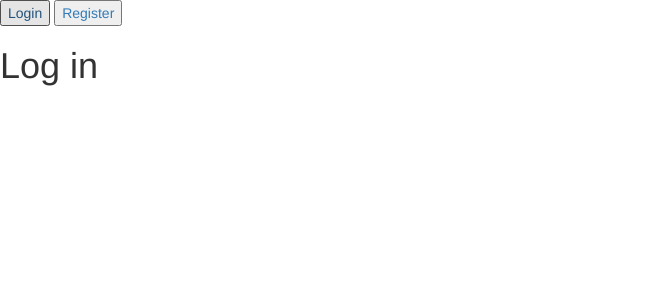
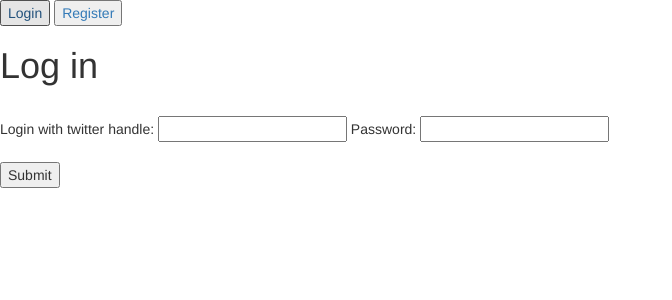
Before and after one commit to HannahSchafer/inspirer-web-app, a Flask app: page /log-in in a window 1280 px wide. Shown: the top 300 px of the page, without its empty margins (0-672 px from the left). Run offline with Flask 2, Linux system fonts and the light colour scheme; some libraries are stand-ins or nearby versions.

Commit message:
login, login validation, logout all working

```diff
--- a/server.py
+++ b/server.py
@@ -59,7 +59,7 @@ def process_registration():
         db.session.commit()
 
         # flash message for the user
-        flash("Welcome to Inspirador!")
+        flash("Welcome to Inspiratoren!")
 
         # User is now in a session
         session["user_id"] = user_id
@@ -74,23 +74,23 @@ def log_in():
     return render_template("login.html")
 
 
-# @app.route("/inspire")
-# def inspire_me():
-#     """Shows page where user clicks to get daily inspiration."""
+@app.route("/login-validation")
+def check_login():
+    """Compares login info to db info."""
 
-#     # User is still in a session
-#     session["user_id"] = user_id
+    twitter_handle = request.args.get("twitter_handle")
+    password = request.args.get("password")
 
-#     return render_template('inspire.html')
+    valid_user = User.query.filter((User.twitter_handle==twitter_handle) & \
+                 (User.password==password)).first()
 
-
-
-# @app.route("/inspire-process")
-# def inspire_me():
-#     """Shows page where user clicks to get daily inspiration."""
-
-
-
+    if valid_user:
+        session["user_id"] = valid_user.user_id
+        flash("Welcome back! You are logged in.")
+        return redirect("/inspire")
+    else:
+        flash("Twitter handle and password do not match. Please try again.")
+        return redirect("/log-in")
 
 
 @app.route("/logged-out")
@@ -101,9 +101,27 @@ def log_out():
     del session["user_id"]
 
     # flash message for user.
-    flash("Have a wonderful day. Visit again soon.")
+    flash("You are now logged out. Have a wonderful day! ")
 
     return redirect("/")
+
+
+@app.route("/inspire")
+def display_inspire():
+    """Shows page where user clicks to get daily inspiration."""
+
+    return render_template('inspire.html')
+
+
+
+@app.route("/inspire-process")
+def process_inspire():
+    """Processes user's button click, and sends quote to user."""
+
+    return redirect("/inspire")
+
+
+
 
 
 # __main__ makes this stuff happen when i am running this file directly, not importing
--- a/templates/base.html
+++ b/templates/base.html
@@ -3,6 +3,7 @@
 <head>
     <title>Inspiratören</title>
     <link rel="stylesheet" type="text/css" href="https://maxcdn.bootstrapcdn.com/bootstrap/3.3.7/css/bootstrap.min.css">
+    <script src="http://code.jquery.com/jquery.js"></script>
 </head>
 <body>
 
@@ -29,9 +30,8 @@
   {% endif %}
 {% endwith %}
 
-<script src="https://code.jquery.com/jquery-3.2.1.min.js"
-  integrity="sha256-hwg4gsxgFZhOsEEamdOYGBf13FyQuiTwlAQgxVSNgt4="
-  crossorigin="anonymous"></script>
+
+
 <script type="text/javascript" src="https://maxcdn.bootstrapcdn.com/bootstrap/3.3.7/js/bootstrap.min.js"></script>
 </body>
 </html>
--- a/templates/login.html
+++ b/templates/login.html
@@ -3,5 +3,11 @@
 
 <h1>Log in</h1><br>
 
+<form action="/login-validation">
+    Login with twitter handle: <input type="text" name="twitter_handle">
+    Password: <input type="password" name="password"><br><br>
+    <input type="submit">
+</form>
+
 
 {% endblock %}
```
Also changed, not shown: templates/inspire.html (+5 -2 lines), twitter_analysis.py (+11 -8 lines).
